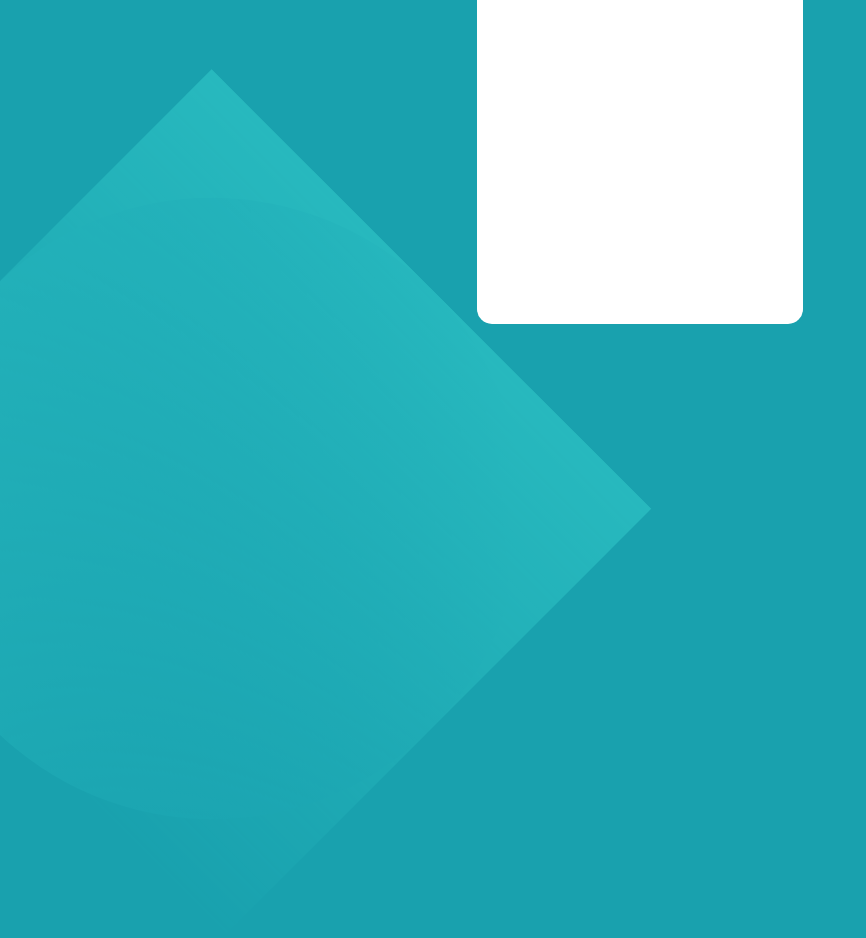
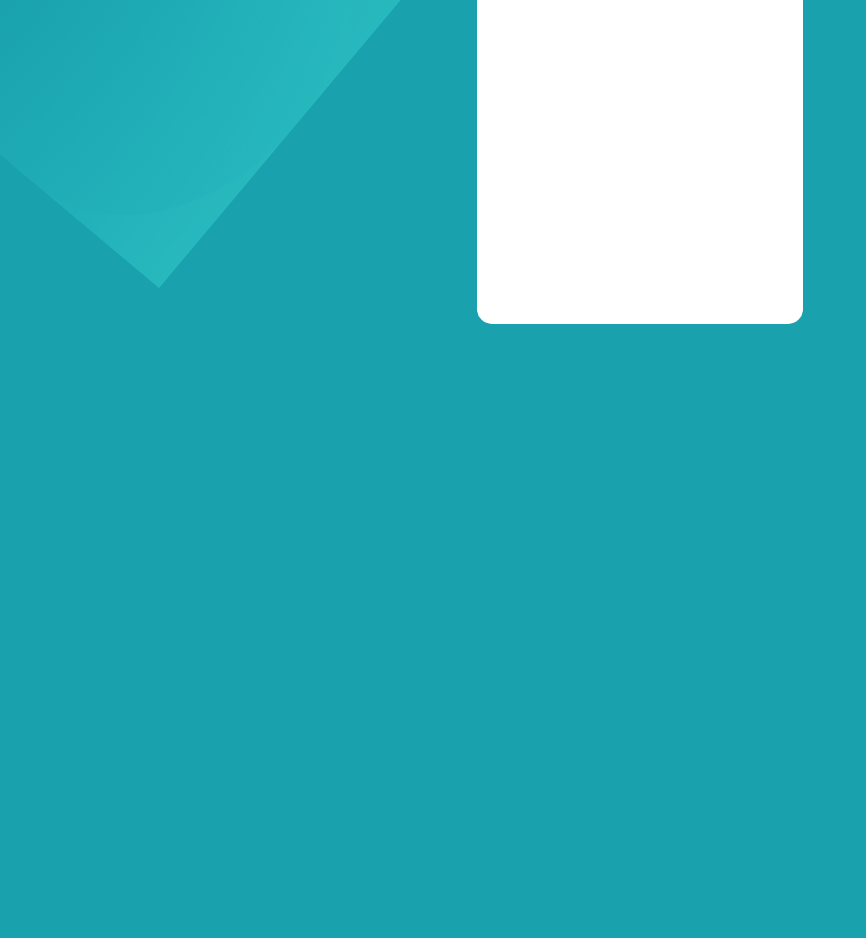
Before and after one commit to Brendan-A-Wilson/Profile-Card-Component, a plain HTML site: page index.html in a window 1280 px wide. Shown: the part 197-1135 px from the top of the page, without its empty margins (0-866 px from the left). After the commit the page ends 947 px from the top, so only its background shows below. Drawn offline with Linux system fonts and the light colour scheme.

Commit message:
Added background pattern top

```diff
--- a/styles.css
+++ b/styles.css
@@ -1,20 +1,23 @@
 body {
     min-height: 100vh;
     background-color: #19A1AE;
+
 }
 
 .bg-pattern-top {
     position: absolute;
-    width: 622px;
-    height: 621px;
-    left: -98.65px;
-    top: 394.97px;
+    width: 322px;
+    height: 421px;
+    left: 10px;
+    top: 10px;
+    z-index: -1;
     opacity: 0.25;
-    background: linear-gradient(180deg, rgba(9, 137, 180, 0.0001) 0.78%, #53FFEE 99.94%);
-        mix-blend-mode: normal;
-        opacity: 0.25;
-        transform: rotate(-135deg);
+    mix-blend-mode: normal;
+    transform: rotate(40deg);
+    background: linear-gradient(90deg, rgba(9, 137, 180, 0.0001) 0.78%, #53FFEE 99.94%); /*Make changes to this so the shape is more of a circle*/
 }
+
+
 
 #container {
     width: 326px;
```
Also changed, not shown: index.html (+4 -0 lines).
